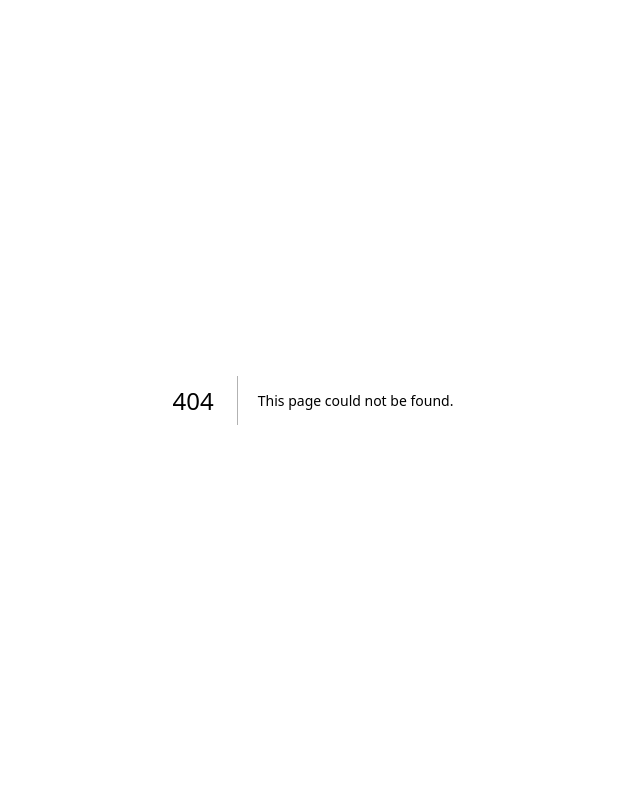
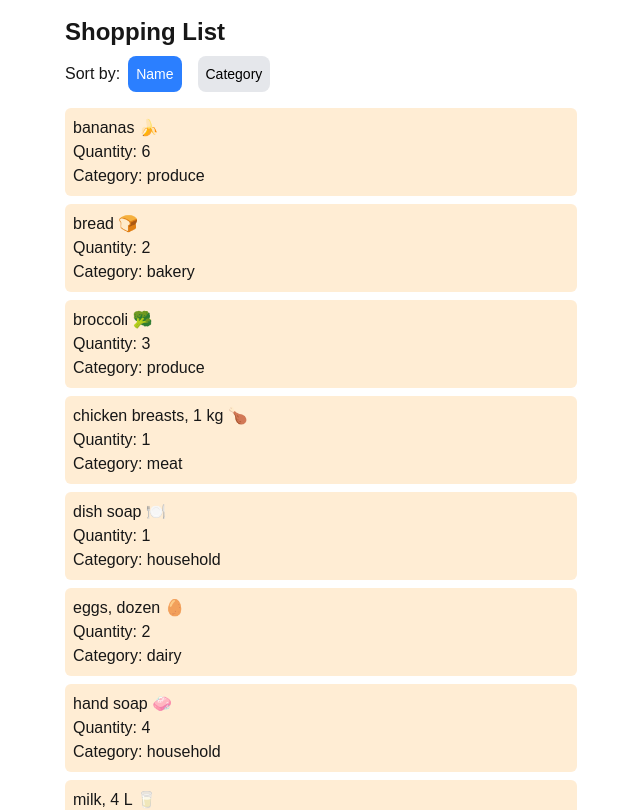
Before and after one commit to paphopta/cprg306-assignments, a Next.js app: page /week-6 in a window 1280 px wide. Before the commit this address had no page. Shown: the top 810 px of the page, without its empty margins (327-967 px from the left). Built offline with nearby package versions, Linux system fonts and the light colour scheme.

Commit message:
Add week 6 assignment

```diff
--- a/app/page.js
+++ b/app/page.js
@@ -5,7 +5,7 @@ export default function Home() {
     <div>
       <main>
         <p>CPRG 306: Web Development 2 - Assignments</p>
-        <p><Link href="./week-2">Go to Week 2</Link> → <Link href="./week-3">Go to Week 3</Link> → <Link href="./week-4">Go to Week 4</Link> → <Link href="./week-5">Go to Week 5</Link></p>
+        <p><Link href="./week-2">Go to Week 2</Link> → <Link href="./week-3">Go to Week 3</Link> → <Link href="./week-4">Go to Week 4</Link> → <Link href="./week-5">Go to Week 5</Link> → <Link href="./week-6">Go to Week 6</Link></p>
       </main>
     </div>
   );
--- /dev/null
+++ b/app/week-6/item-list.js
@@ -0,0 +1,38 @@
+"use client";
+
+import { useState } from "react";
+import { Item } from "./item.js";
+import items from "./items.json";
+
+export function ItemList() {
+  const [sortBy, setSortBy] = useState("name");
+  items.sort((a, b) => a[sortBy] > b[sortBy] ? 1 : -1);
+
+  return (
+    <div className="">
+      <div className="">
+        Sort by:
+        <button
+          onClick={() => setSortBy("name")}
+          className={`m-2 p-2 text-sm rounded-lg ${sortBy == "name" ? 'bg-blue-500 text-white' : 'bg-gray-200 text-black'}`}
+          > Name
+        </button>
+        <button
+          onClick={() => setSortBy("category")}
+          className={`m-2 p-2 text-sm rounded-lg ${sortBy == "category" ? 'bg-blue-500 text-white' : 'bg-gray-200 text-black'}`}
+          > Category
+        </button>
+      </div>
+      <div className="">
+        {items.map((items, index) => (
+          <Item
+            key={index}
+            name={items.name}
+            quantity={items.quantity}
+            category={items.category}
+          />
+        ))}
+      </div>
+    </div>
+  );
+}
--- /dev/null
+++ b/app/week-6/item.js
@@ -0,0 +1,9 @@
+export function Item({name, quantity, category}) {
+  return (
+    <div className="border-0 border-solid rounded-md p-2 my-2 bg-orange-100">
+      <p>{name}</p>
+      <p>Quantity: {quantity}</p>
+      <p>Category: {category}</p>
+    </div>
+  );
+}
--- /dev/null
+++ b/app/week-6/items.json
@@ -0,0 +1,74 @@
+[
+  {
+    "id": "1h2GJKH12gkHG31h1H",
+    "name": "milk, 4 L 🥛",
+    "quantity": 1,
+    "category": "dairy"
+  },
+  {
+    "id": "2KJH3k2j3H1k2J3K1H",
+    "name": "bread 🍞",
+    "quantity": 2,
+    "category": "bakery"
+  },
+  {
+    "id": "3h2KJH3k2j3H1k2J3",
+    "name": "eggs, dozen 🥚",
+    "quantity": 2,
+    "category": "dairy"
+  },
+  {
+    "id": "4k2J3K1H2GJKH12gk",
+    "name": "bananas 🍌",
+    "quantity": 6,
+    "category": "produce"
+  },
+  {
+    "id": "5H1h1H2KJH3k2j3H",
+    "name": "broccoli 🥦",
+    "quantity": 3,
+    "category": "produce"
+  },
+  {
+    "id": "6H1k2J3K1H2GJKH1",
+    "name": "chicken breasts, 1 kg 🍗",
+    "quantity": 1,
+    "category": "meat"
+  },
+  {
+    "id": "7gkHG31h1H2KJH3k",
+    "name": "pasta sauce 🍝",
+    "quantity": 3,
+    "category": "canned goods"
+  },
+  {
+    "id": "8j3H1k2J3K1H2GJK",
+    "name": "spaghetti, 454 g 🍝",
+    "quantity": 2,
+    "category": "dry goods"
+  },
+  {
+    "id": "9H12gkHG31h1H2KJ",
+    "name": "toilet paper, 12 pack 🧻",
+    "quantity": 1,
+    "category": "household"
+  },
+  {
+    "id": "10H3k2j3H1k2J3K1",
+    "name": "paper towels, 6 pack",
+    "quantity": 1,
+    "category": "household"
+  },
+  {
+    "id": "11k2J3K1H2GJKH12",
+    "name": "dish soap 🍽️",
+    "quantity": 1,
+    "category": "household"
+  },
+  {
+    "id": "12GJKH12gkHG31h1",
+    "name": "hand soap 🧼",
+    "quantity": 4,
+    "category": "household"
+  }
+]
--- /dev/null
+++ b/app/week-6/page.js
@@ -0,0 +1,14 @@
+import { ItemList } from "./item-list.js";
+
+export default function Page() {
+  return (
+    <main>
+      <div className="w-full p-2 m-2 flex flex-col items-center">
+        <p className="font-bold text-2xl w-full max-w-128">Shopping List</p>
+        <div className="w-full max-w-128">
+          <ItemList />
+        </div>
+      </div>
+    </main>
+  );
+}
```
